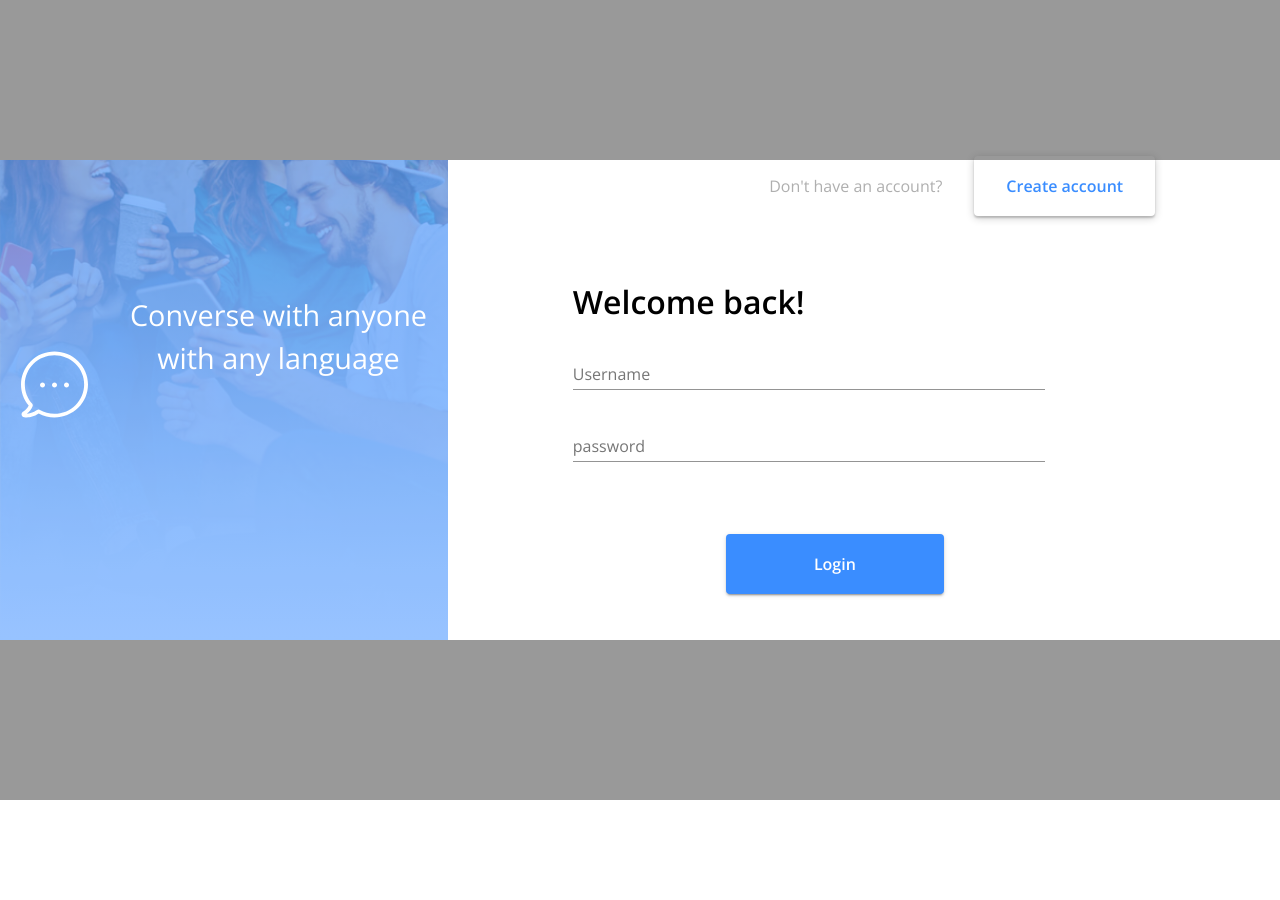
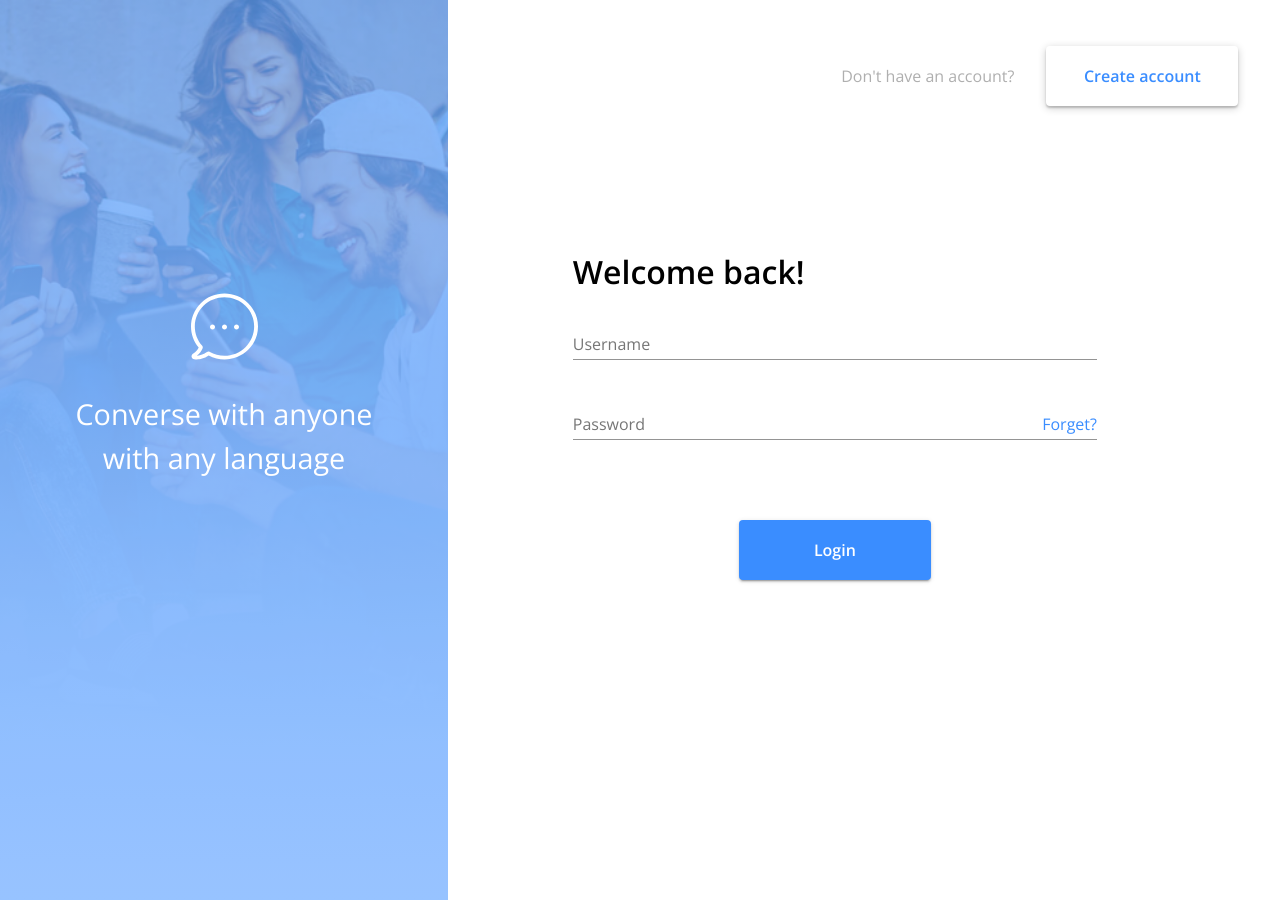
Before and after one commit to paolochang/interview-messenger-starter, a React (Create React App) app in the folder client/: page /login in a window 1280 px wide. Before the commit the page ends 800 px from the top, so only its background shows below. Built offline with nearby package versions, Linux system fonts and the light colour scheme; no server answers.

Commit message:
Fix minor bugs and apply feedback #2

```diff
--- a/client/src/Login.js
+++ b/client/src/Login.js
@@ -3,16 +3,53 @@ import { Redirect, useHistory } from "react-router-dom";
 import { connect } from "react-redux";
 import {
   Grid,
-  Box,
   Typography,
   Button,
   FormControl,
   TextField,
+  InputAdornment,
+  Link,
 } from "@material-ui/core";
 import { makeStyles } from "@material-ui/core/styles";
+import { path } from "./routes";
 import { login } from "./store/utils/thunkCreators";
-import bgImage from "./assets/images/bg-img.png";
-import { ReactComponent as ChatBubble } from "./assets/images/bubble.svg";
+import AuthBox from "./components/AuthBox";
+
+const useStyles = makeStyles((theme) => ({
+  form: {
+    marginTop: "5rem",
+    width: "70%",
+  },
+  innerForm: {
+    width: "90%",
+  },
+  inputControl: {
+    width: "100%",
+    margin: "1rem 0",
+  },
+  welcomeText: {
+    fontSize: "2em",
+    fontWeight: "600",
+  },
+  forgetLink: {
+    "&:hover": {
+      cursor: "pointer",
+      textDecoration: "none",
+    },
+  },
+  button: {
+    margin: "4em 0",
+  },
+  buttonPrimary: {
+    fontSize: "1em",
+    fontWeight: "600",
+    width: "12rem",
+    padding: "1em 0",
+    backgroundColor: theme.palette.primary.main,
+    color: "#FFFFFF",
+    border: "none",
+  },
+}));
 
 const Login = (props) => {
   const classes = useStyles();
@@ -32,34 +69,16 @@ const Login = (props) => {
   }
 
   return (
-    <Grid container justify="center" className={classes.root}>
-      <Box className={classes.container}>
-        <Grid container className={classes.image}>
-          <ChatBubble className={classes.overlayIcon} />
-          <Typography className={classes.overlayText}>
-            Converse with anyone
-            <br /> with any language
-          </Typography>
-        </Grid>
-        <div className={classes.base}>
-          <Grid container item className={classes.signup}>
-            <Typography className={classes.signupText}>
-              Don't have an account?
-            </Typography>
-            <Button
-              onClick={() => history.push("/register")}
-              className={classes.buttonSecondary}
+    <AuthBox
+      actionText="Don't have an account?"
+      buttonText="Create account"
+      actionRoute={path.register}
     >
-              Create account
-            </Button>
-          </Grid>
       <form onSubmit={handleLogin} className={classes.form}>
         <Grid item className={classes.innerForm}>
-              <Typography className={classes.welcomeText}>
-                Welcome back!
-              </Typography>
+          <Typography className={classes.welcomeText}>Welcome back!</Typography>
           <FormControl
-                className={classes.innerForm}
+            className={classes.inputControl}
             margin="normal"
             required
           >
@@ -71,18 +90,30 @@ const Login = (props) => {
             />
           </FormControl>
           <FormControl
-                className={classes.innerForm}
+            className={classes.inputControl}
             margin="normal"
             required
           >
             <TextField
-                  label="password"
               aria-label="password"
+              label="Password"
               type="password"
               name="password"
+              InputProps={{
+                endAdornment: (
+                  <InputAdornment position="end">
+                    <Link
+                      className={classes.forgetLink}
+                      onClick={() => history.push(path.forget)}
+                    >
+                      Forget?
+                    </Link>
+                  </InputAdornment>
+                ),
+              }}
             />
           </FormControl>
-              <Grid item className={classes.button}>
+          <Grid container justifyContent="center" className={classes.button}>
             <Button
               className={classes.buttonPrimary}
               type="submit"
@@ -94,9 +125,7 @@ const Login = (props) => {
           </Grid>
         </Grid>
       </form>
-        </div>
-      </Box>
-    </Grid>
+    </AuthBox>
   );
 };
 
@@ -114,107 +143,4 @@ const mapDispatchToProps = (dispatch) => {
   };
 };
 
-const useStyles = makeStyles((theme) => ({
-  root: {
-    display: "flex",
-    alignItems: "center",
-    height: "100vh",
-    backgroundColor: "#999999",
-  },
-  container: {
-    display: "flex",
-    flexDirection: "row",
-    width: "100%",
-    height: "60%",
-    backgroundColor: "#FFFFFF",
-    [theme.breakpoints.down("sm")]: {
-      flexDirection: "column",
-      height: "100%",
-    },
-  },
-  image: {
-    display: "flex",
-    flexDirection: "column",
-    justifyContent: "center",
-    alignItems: "center",
-    flex: "0.35",
-    padding: "7rem 0",
-    height: "100%",
-    backgroundImage: `linear-gradient(to bottom, #3A8DFFAA, #86B9FF ),
-    url(${bgImage})`,
-    backgroundRepeat: "no-repeat",
-    backgroundSize: "cover",
-    backgroundPosition: "center",
-    opacity: "85%",
-    [theme.breakpoints.down("sm")]: {
-      backgroundSize: "cover",
-    },
-  },
-  overlayIcon: {
-    color: "#FFFFFF",
-    fontWeight: "300",
-    fontSize: "5.5rem",
-    marginBottom: "2rem",
-  },
-  overlayText: {
-    color: "#FFFFFF",
-    fontSize: "1.8em",
-    textAlign: "center",
-    marginBottom: "8rem",
-  },
-  base: {
-    flex: "0.65",
-    display: "flex",
-    flexDirection: "column",
-    justifyContent: "center",
-    alignItems: "center",
-  },
-  signup: {
-    width: "70%",
-    display: "flex",
-    flexDirection: "row",
-    justifyContent: "flex-end",
-    alignItems: "center",
-    marginBottom: "3rem",
-
-    [theme.breakpoints.down("sm")]: {
-      justifyContent: "center",
-    },
-  },
-  signupText: {
-    margin: "2rem",
-    color: "#AFAFAF",
-  },
-  buttonSecondary: {
-    fontSize: "1em",
-    padding: "1em 2em",
-    color: theme.palette.primary.main,
-    boxShadow:
-      "0 2px 8px 0 rgba(0, 0, 0, 0.2), 0 2px 2px 0 rgba(0, 0, 0, 0.19)",
-  },
-  form: {
-    width: "70%",
-  },
-  innerForm: {
-    width: "90%",
-  },
-  welcomeText: {
-    fontSize: "2em",
-    fontWeight: "600",
-  },
-  button: {
-    display: "flex",
-    justifyContent: "center",
-    margin: "4em",
-  },
-  buttonPrimary: {
-    fontSize: "1em",
-    fontWeight: "600",
-    padding: "1em 5.5em",
-    backgroundColor: theme.palette.primary.main,
-    color: "#FFFFFF",
-    border: "none",
-  },
-}));
-
 export default connect(mapStateToProps, mapDispatchToProps)(Login);
--- a/client/src/Signup.js
+++ b/client/src/Signup.js
@@ -1,9 +1,8 @@
 import React, { useState } from "react";
-import { Redirect, useHistory } from "react-router-dom";
+import { Redirect } from "react-router-dom";
 import { connect } from "react-redux";
 import {
   Grid,
-  Box,
   Typography,
   Button,
   FormControl,
@@ -11,13 +10,44 @@ import {
   FormHelperText,
 } from "@material-ui/core";
 import { makeStyles } from "@material-ui/core/styles";
+import { path } from "./routes";
 import { register } from "./store/utils/thunkCreators";
-import bgImage from "./assets/images/bg-img.png";
-import { ReactComponent as ChatBubble } from "./assets/images/bubble.svg";
+import AuthBox from "./components/AuthBox";
 
-const Login = (props) => {
+const useStyles = makeStyles((theme) => ({
+  form: {
+    width: "70%",
+  },
+  createText: {
+    fontSize: "2em",
+    fontWeight: "600",
+    [theme.breakpoints.down("sm")]: {
+      fontSize: "1.5em",
+    },
+  },
+  innerForm: {
+    width: "90%",
+  },
+  inputControl: {
+    width: "90%",
+    margin: "1rem 0",
+  },
+  button: {
+    margin: "4em 0",
+  },
+  buttonPrimary: {
+    fontSize: "1em",
+    fontWeight: "600",
+    width: "12rem",
+    padding: "1em 0",
+    backgroundColor: theme.palette.primary.main,
+    color: "#FFFFFF",
+    border: "none",
+  },
+}));
+
+const Signup = (props) => {
   const classes = useStyles();
-  const history = useHistory();
   const { user, register } = props;
   const [formErrorMessage, setFormErrorMessage] = useState({});
 
@@ -41,53 +71,36 @@ const Login = (props) => {
   }
 
   return (
-    <Grid container justify="center" className={classes.root}>
-      <Box className={classes.container}>
-        <Grid item className={classes.image}>
-          <ChatBubble className={classes.overlayIcon} />
-          <Typography className={classes.overlayText}>
-            Converse with anyone
-            <br /> with any language
-          </Typography>
-        </Grid>
-        <Grid className={classes.base}>
-          <Grid container item className={classes.login}>
-            <Typography className={classes.loginText}>
-              Already have an account?
-            </Typography>
-            <Button
-              onClick={() => history.push("/login")}
-              className={classes.buttonSecondary}
+    <AuthBox
+      actionText="Already have an account?"
+      buttonText="Login"
+      actionRoute={path.login}
     >
-              Login
-            </Button>
-          </Grid>
       <form onSubmit={handleRegister} className={classes.form}>
         <Grid className={classes.innerForm}>
           <Typography className={classes.createText}>
             Create an account.
           </Typography>
-              <FormControl className={classes.innerForm}>
+          <FormControl className={classes.inputControl} required>
             <TextField
               aria-label="username"
               label="Username"
               name="username"
               type="text"
-                  required
             />
           </FormControl>
-              <FormControl className={classes.innerForm}>
+          <FormControl className={classes.inputControl} required>
             <TextField
               label="E-mail address"
               aria-label="e-mail address"
               type="email"
               name="email"
-                  required
             />
           </FormControl>
           <FormControl
-                className={classes.innerForm}
+            className={classes.inputControl}
             error={!!formErrorMessage.confirmPassword}
+            required
           >
             <TextField
               aria-label="password"
@@ -95,15 +108,13 @@ const Login = (props) => {
               type="password"
               inputProps={{ minLength: 6 }}
               name="password"
-                  required
             />
-                <FormHelperText>
-                  {formErrorMessage.confirmPassword}
-                </FormHelperText>
+            <FormHelperText>{formErrorMessage.confirmPassword}</FormHelperText>
           </FormControl>
           <FormControl
-                className={classes.innerForm}
+            className={classes.inputControl}
             error={!!formErrorMessage.confirmPassword}
+            required
           >
             <TextField
               label="Confirm Password"
@@ -111,13 +122,10 @@ const Login = (props) => {
               type="password"
               inputProps={{ minLength: 6 }}
               name="confirmPassword"
-                  required
             />
-                <FormHelperText>
-                  {formErrorMessage.confirmPassword}
-                </FormHelperText>
+            <FormHelperText>{formErrorMessage.confirmPassword}</FormHelperText>
           </FormControl>
-              <Grid className={classes.button}>
+          <Grid container justifyContent="center" className={classes.button}>
             <Button
               className={classes.buttonPrimary}
               type="submit"
@@ -129,9 +137,7 @@ const Login = (props) => {
           </Grid>
         </Grid>
       </form>
-        </Grid>
-      </Box>
-    </Grid>
+    </AuthBox>
   );
 };
 
@@ -149,106 +155,4 @@ const mapDispatchToProps = (dispatch) => {
   };
 };
 
-const useStyles = makeStyles((theme) => ({
-  root: {
-    display: "flex",
-    alignItems: "center",
-    height: "100vh",
-    backgroundColor: "#999999",
-  },
-  container: {
-    display: "flex",
-    flexDirection: "row",
-    width: "100%",
-    height: "60%",
-    backgroundColor: "#FFFFFF",
-    [theme.breakpoints.down("sm")]: {
-      flexDirection: "column",
-      height: "100%",
-    },
-  },
-  image: {
-    display: "flex",
-    flexDirection: "column",
-    justifyContent: "center",
-    alignItems: "center",
-    flex: "0.35",
-    padding: "7rem 0",
-    backgroundImage: `linear-gradient(to bottom, #3A8DFFAA, #86B9FF ),
-    url(${bgImage})`,
-    backgroundRepeat: "no-repeat",
-    backgroundSize: "cover",
-    backgroundPosition: "center",
-    opacity: "85%",
-  },
-  overlayIcon: {
-    color: "#FFFFFF",
-    fontWeight: "300",
-    fontSize: "5.5rem",
-    marginBottom: "2rem",
-  },
-  overlayText: {
-    color: "#FFFFFF",
-    fontSize: "1.8em",
-    textAlign: "center",
-    marginBottom: "8rem",
-  },
-  base: {
-    flex: "0.65",
-    display: "flex",
-    flexDirection: "column",
-    justifyContent: "center",
-    alignItems: "center",
-  },
-  login: {
-    width: "70%",
-    display: "flex",
-    flexDirection: "row",
-    justifyContent: "flex-end",
-    alignItems: "center",
-    marginBottom: "3rem",
-
-    [theme.breakpoints.down("sm")]: {
-      justifyContent: "center",
-    },
-  },
-  loginText: {
-    margin: "2rem",
-    color: "#AFAFAF",
-  },
-  buttonSecondary: {
-    fontSize: "1em",
-    padding: "1em 4em",
-    color: theme.palette.primary.main,
-    boxShadow:
-      "0 2px 8px 0 rgba(0, 0, 0, 0.2), 0 2px 2px 0 rgba(0, 0, 0, 0.19)",
-  },
-  form: {
-    width: "70%",
-  },
-  createText: {
-    fontSize: "2em",
-    fontWeight: "600",
-    [theme.breakpoints.down("sm")]: {
-      fontSize: "1.5em",
-    },
-  },
-  innerForm: {
-    width: "90%",
-  },
-  button: {
-    display: "flex",
-    justifyContent: "center",
-    margin: "4em",
-  },
-  buttonPrimary: {
-    fontSize: "1em",
-    fontWeight: "600",
-    padding: "1em 5em",
-    backgroundColor: theme.palette.primary.main,
-    color: "#FFFFFF",
-    border: "none",
-  },
-}));
-
-export default connect(mapStateToProps, mapDispatchToProps)(Login);
+export default connect(mapStateToProps, mapDispatchToProps)(Signup);
--- /dev/null
+++ b/client/src/components/AuthBox.js
@@ -0,0 +1,135 @@
+import React from "react";
+import { useHistory } from "react-router-dom";
+import { Grid, Box, Typography, Button } from "@material-ui/core";
+import { makeStyles } from "@material-ui/core/styles";
+import bgImage from "../assets/images/bg-img.png";
+import { ReactComponent as ChatBubble } from "../assets/images/bubble.svg";
+
+const useStyles = makeStyles((theme) => ({
+  root: {
+    height: "100vh",
+    backgroundColor: "#999999",
+  },
+  container: {
+    display: "flex",
+    flexDirection: "row",
+    width: "100%",
+    height: "60%",
+    backgroundColor: "#FFFFFF",
+    [theme.breakpoints.down("sm")]: {
+      flexDirection: "column",
+      height: "100%",
+    },
+    "@media (max-height: 900px)": {
+      maxHeight: "900px",
+      minHeight: "900px",
+    },
+  },
+  image: {
+    flex: "0.35",
+    padding: "7rem 0",
+    height: "100%",
+    backgroundImage: `linear-gradient(to bottom, #3A8DFFAA, #86B9FF ),
+    url(${bgImage})`,
+    backgroundRepeat: "no-repeat",
+    backgroundSize: "cover",
+    backgroundPosition: "center",
+    opacity: "85%",
+    [theme.breakpoints.down("sm")]: {
+      flex: "0",
+      padding: "0",
+      overflow: "hidden",
+    },
+  },
+  overlayIcon: {
+    color: "#FFFFFF",
+    fontWeight: "300",
+    fontSize: "5.5rem",
+    marginBottom: "2rem",
+  },
+  overlayText: {
+    color: "#FFFFFF",
+    fontSize: "1.8em",
+    textAlign: "center",
+    marginBottom: "8rem",
+  },
+  base: {
+    flex: "0.65",
+  },
+  actionHeader: {
+    width: "90%",
+    margin: "2rem 0 3rem",
+
+    [theme.breakpoints.down("sm")]: {
+      justifyContent: "center",
+    },
+  },
+  actionText: {
+    margin: "2rem",
+    color: "#AFAFAF",
+  },
+  buttonSecondary: {
+    fontSize: "1em",
+    width: "12rem",
+    padding: "1em 0",
+    color: theme.palette.primary.main,
+    boxShadow:
+      "0 2px 8px 0 rgba(0, 0, 0, 0.2), 0 2px 2px 0 rgba(0, 0, 0, 0.19)",
+  },
+}));
+
+const AuthBox = ({ children, actionText, buttonText, actionRoute }) => {
+  const classes = useStyles();
+  const history = useHistory();
+
+  return (
+    <Grid
+      container
+      justify="center"
+      alignItems="center"
+      className={classes.root}
+    >
+      <Box className={classes.container}>
+        <Grid
+          className={classes.image}
+          container
+          direction="column"
+          justifyContent="center"
+          alignItems="center"
+        >
+          <ChatBubble className={classes.overlayIcon} />
+          <Typography className={classes.overlayText}>
+            Converse with anyone
+            <br /> with any language
+          </Typography>
+        </Grid>
+        <Grid
+          className={classes.base}
+          container
+          direction="column"
+          justifyContent="flex-start"
+          alignItems="center"
+        >
+          <Grid
+            className={classes.actionHeader}
+            container
+            direction="row"
+            justifyContent="flex-end"
+            alignItems="center"
+          >
+            <Typography className={classes.actionText}>{actionText}</Typography>
+            <Button
+              onClick={() => history.push(`${actionRoute}`)}
+              className={classes.buttonSecondary}
+            >
+              {buttonText}
+            </Button>
+          </Grid>
+          {children}
+        </Grid>
+      </Box>
+    </Grid>
+  );
+};
+
+export default AuthBox;
--- a/client/src/components/Home.js
+++ b/client/src/components/Home.js
@@ -7,6 +7,7 @@ import { SidebarContainer } from "./Sidebar";
 import { ActiveChat } from "./ActiveChat";
 import { logout, fetchConversations } from "../store/utils/thunkCreators";
 import { clearOnLogout } from "../store/index";
+import { path } from "../routes";
 
 const styles = {
   root: {
@@ -42,8 +43,8 @@ class Home extends Component {
     const { classes } = this.props;
     if (!this.props.user.id) {
       // If we were previously logged in, redirect to login instead of register
-      if (this.state.isLoggedIn) return <Redirect to="/login" />;
-      return <Redirect to="/register" />;
+      if (this.state.isLoggedIn) return <Redirect to={path.login} />;
+      return <Redirect to={path.register} />;
     }
     return (
       <>
--- a/client/src/routes.js
+++ b/client/src/routes.js
@@ -5,6 +5,12 @@ import { fetchUser } from "./store/utils/thunkCreators";
 import Signup from "./Signup.js";
 import Login from "./Login.js";
 import { Home, SnackbarError } from "./components";
+
+export const path = {
+  login: "/login",
+  forget: "/forget",
+  register: "/register",
+};
 
 const Routes = (props) => {
   const { user, fetchUser } = props;
```
Lines whose indentation alone changed are shown as unchanged.
